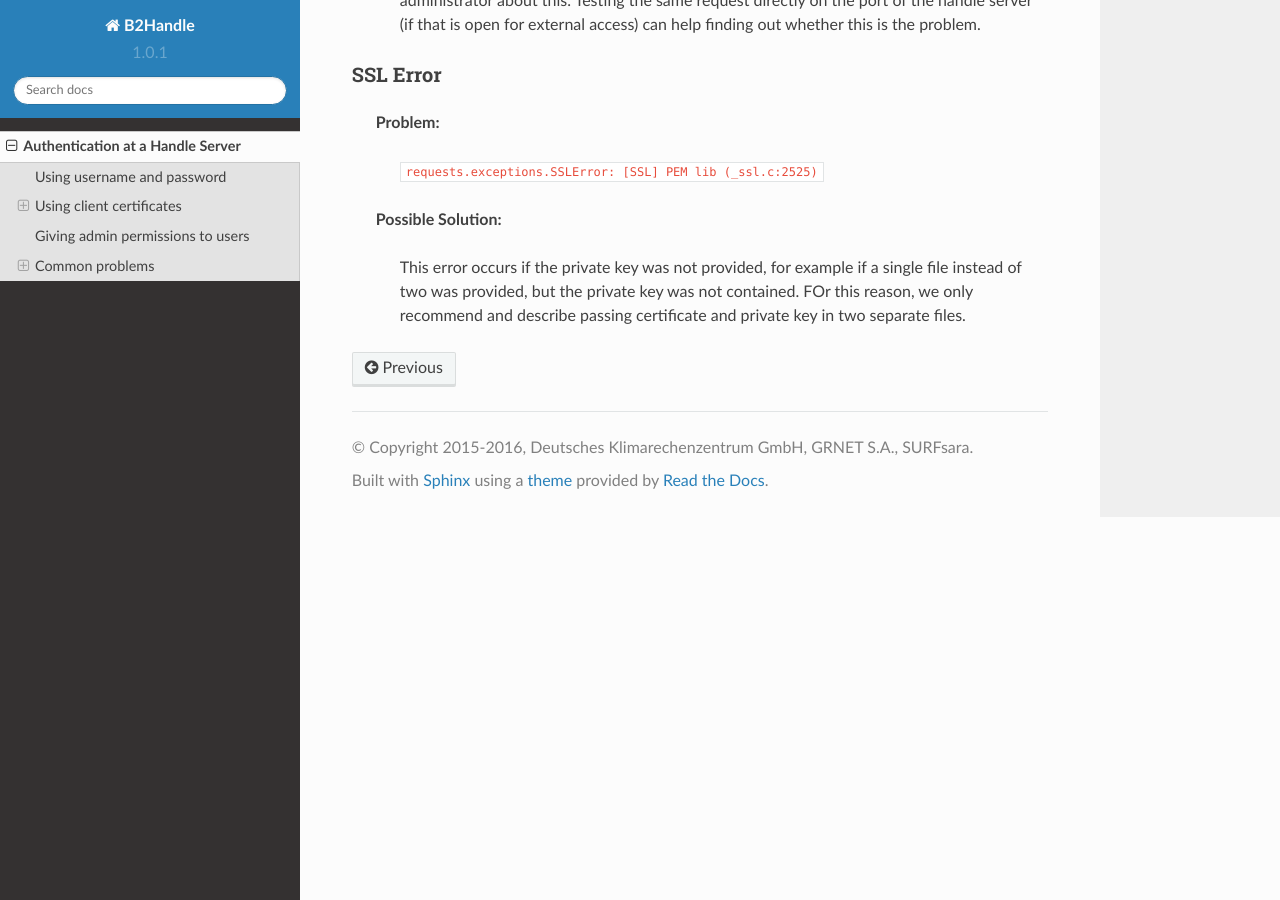
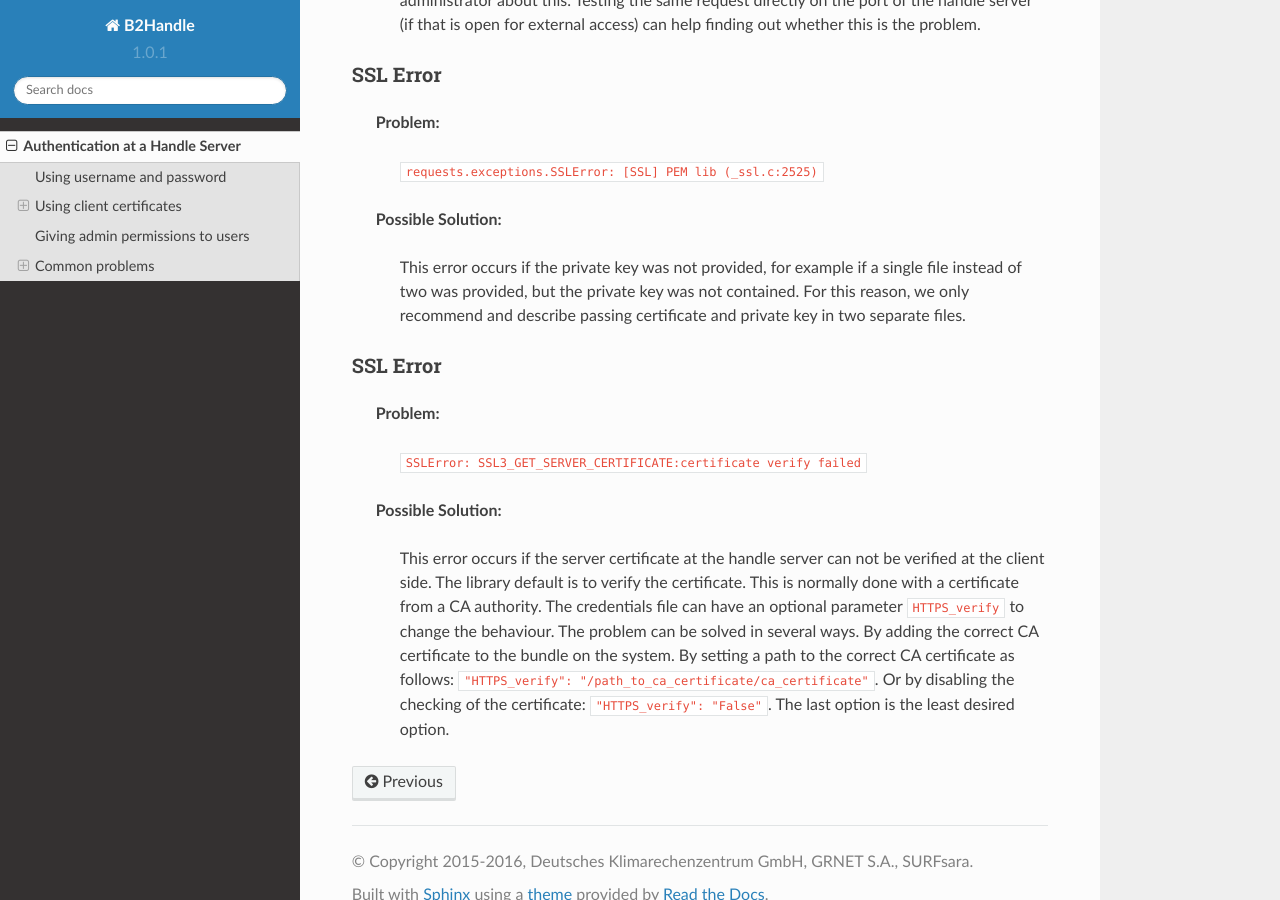
Before and after one commit to EUDAT-B2HANDLE/B2HANDLE, a Sphinx documentation site: the page built from docs/source/authentication.rst, in a window 1280 px wide and 900 px high, scrolled down 7080 px. Built offline with Sphinx 7.4.7 and the Read the Docs theme 2.0.0, drawn with Linux system fonts in a browser that asks for light colours; pages that are not in the unit, such as notebooks, are missing from menus.

Commit message:
add error description if server certificate fails.

```diff
--- a/docs/source/authentication.rst
+++ b/docs/source/authentication.rst
@@ -312,5 +312,21 @@ SSL Error
   **Possible Solution:**
 
     This error occurs if the private key was not provided, for example if a single file instead of two was provided,
-    but the private key was not contained. FOr this reason, we only recommend and describe passing certificate and
+    but the private key was not contained. For this reason, we only recommend and describe passing certificate and
     private key in two separate files.
+
+SSL Error
+---------
+
+  **Problem:**
+
+    ``SSLError: SSL3_GET_SERVER_CERTIFICATE:certificate verify failed``
+
+  **Possible Solution:**
+
+    This error occurs if the server certificate at the handle server can not be verified at the client side. The library
+    default is to verify the certificate. This is normally done with a certificate from a CA authority. The credentials
+    file can have an optional parameter ``HTTPS_verify`` to change the behaviour. The problem can be solved in several ways.
+    By adding the correct CA certificate to the bundle on the system. By setting a path to the correct CA certificate as follows:
+    ``"HTTPS_verify": "/path_to_ca_certificate/ca_certificate"``. Or by disabling the checking of the certificate:
+    ``"HTTPS_verify": "False"``. The last option is the least desired option.
```
